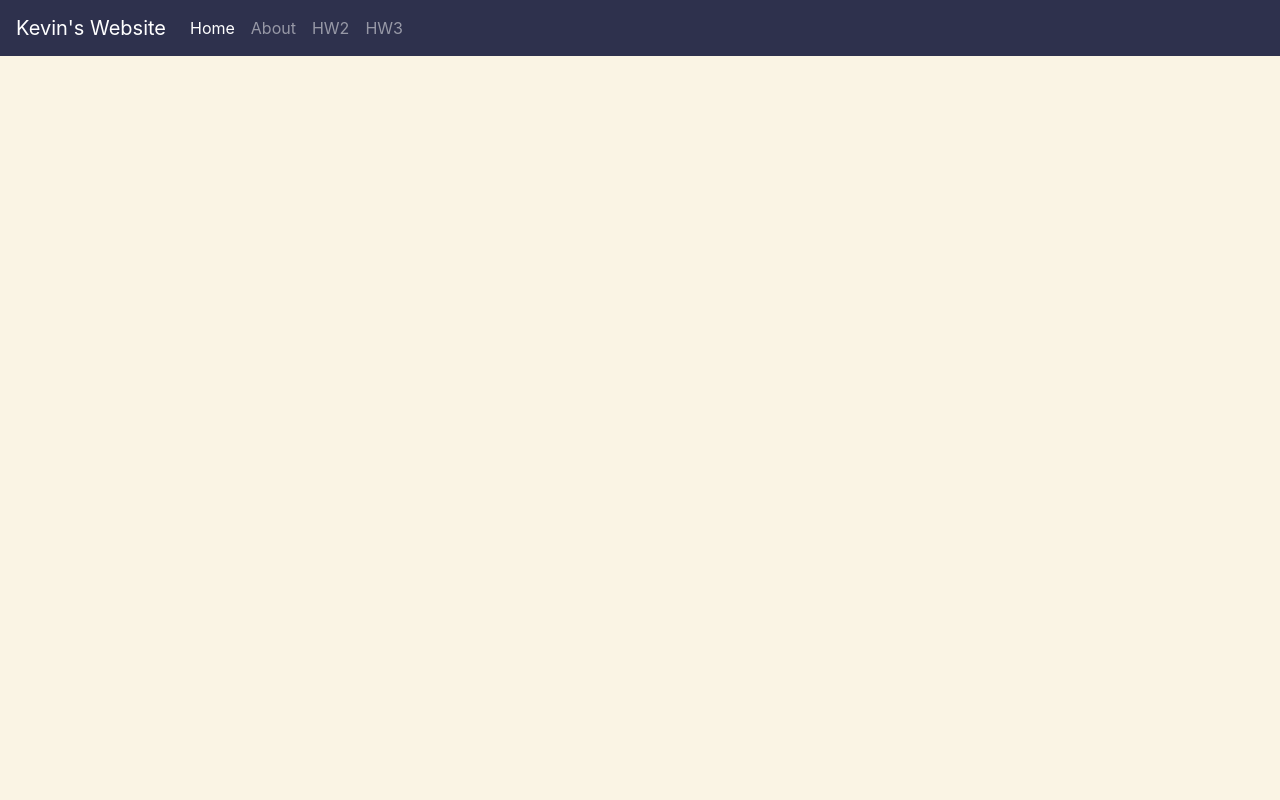
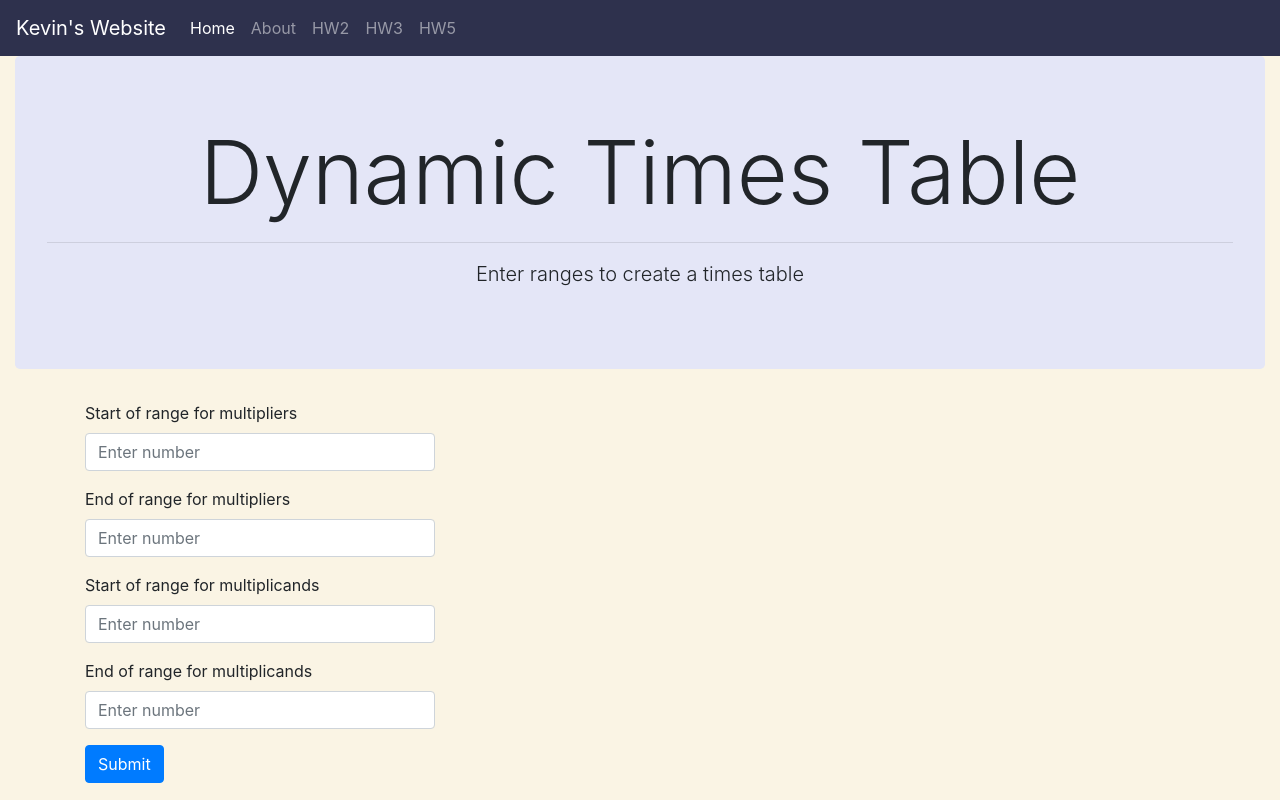
Before and after one commit to kpgreene131/COMP4610, a plain HTML site: page hw5.html in a window 1280 px wide. Drawn offline with nearby package versions, Linux system fonts and the light colour scheme.

Commit message:
Added title and form to hw5 page

```diff
--- a/hw5.html
+++ b/hw5.html
@@ -34,8 +34,45 @@
                 <li class="nav-item">
                     <a class="nav-link" href="pacific.html">HW3</a>
                 </li>
+                <li class="nav-item">
+                  <a class="nav-link" href="hw5.html">HW5</a>
+                </li>
             </ul>
         </div>
     </nav>
 
+    <!-- Title for the page -->
+    <div class= "container-fluid">
+        <div class="jumbotron">
+            <h1 class ="display-2 text-center"> Dynamic Times Table </h1>
+            <hr>
+            <p class="lead text-center">Enter ranges to create a times table</p>
+        </div>
+    </div>
+
+    <div class="container">
+        <div class="row">
+            <!-- form for user to enter table ranges -->
+            <form class="col-md-4">
+                <div class="form-group">
+                    <label for="pair1number1">Start of range for multipliers</label>
+                    <input type="number" class="form-control" id="pair1number1" placeholder="Enter number">
+                </div>
+                <div class="form-group">
+                    <label for="pair1number2">End of range for multipliers</label>
+                    <input type="number" class="form-control" id="pair1number2" placeholder="Enter number">
+                </div>
+                <div class="form-group">
+                    <label for="pair2number1">Start of range for multiplicands</label>
+                    <input type="number" class="form-control" id="pair2number1" placeholder="Enter number">
+                </div>
+                <div class="form-group">
+                    <label for="pair2number2">End of range for multiplicands</label>
+                    <input type="number" class="form-control" id="pair2number2" placeholder="Enter number">
+                </div>
+                <button type="submit" class="btn btn-primary">Submit</button>
+            </form>
+        </div>
+    </div>
+
 </body>
```
Also changed, not shown: about.html (+3 -0 lines), hw2.html (+2 -2 lines), index.html (+3 -0 lines).
